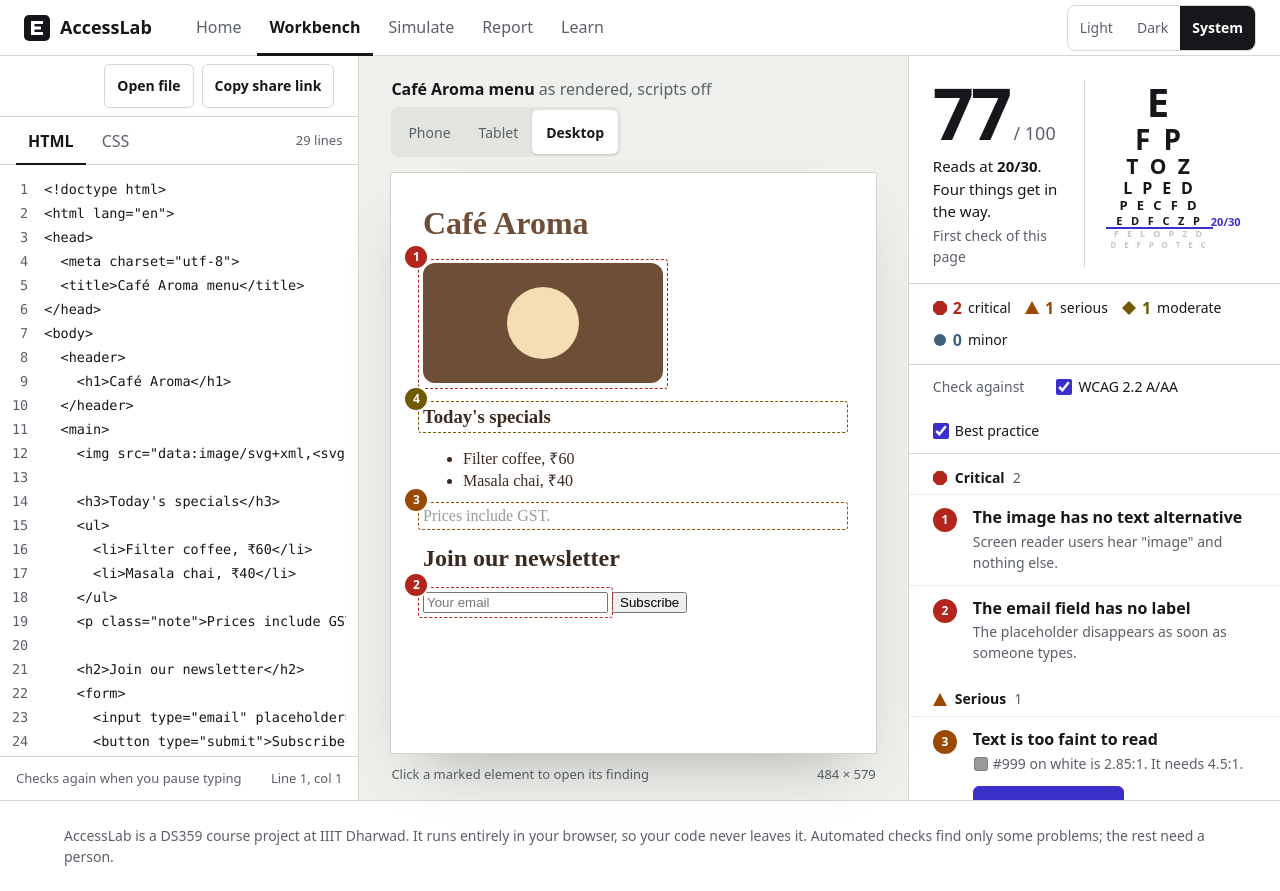
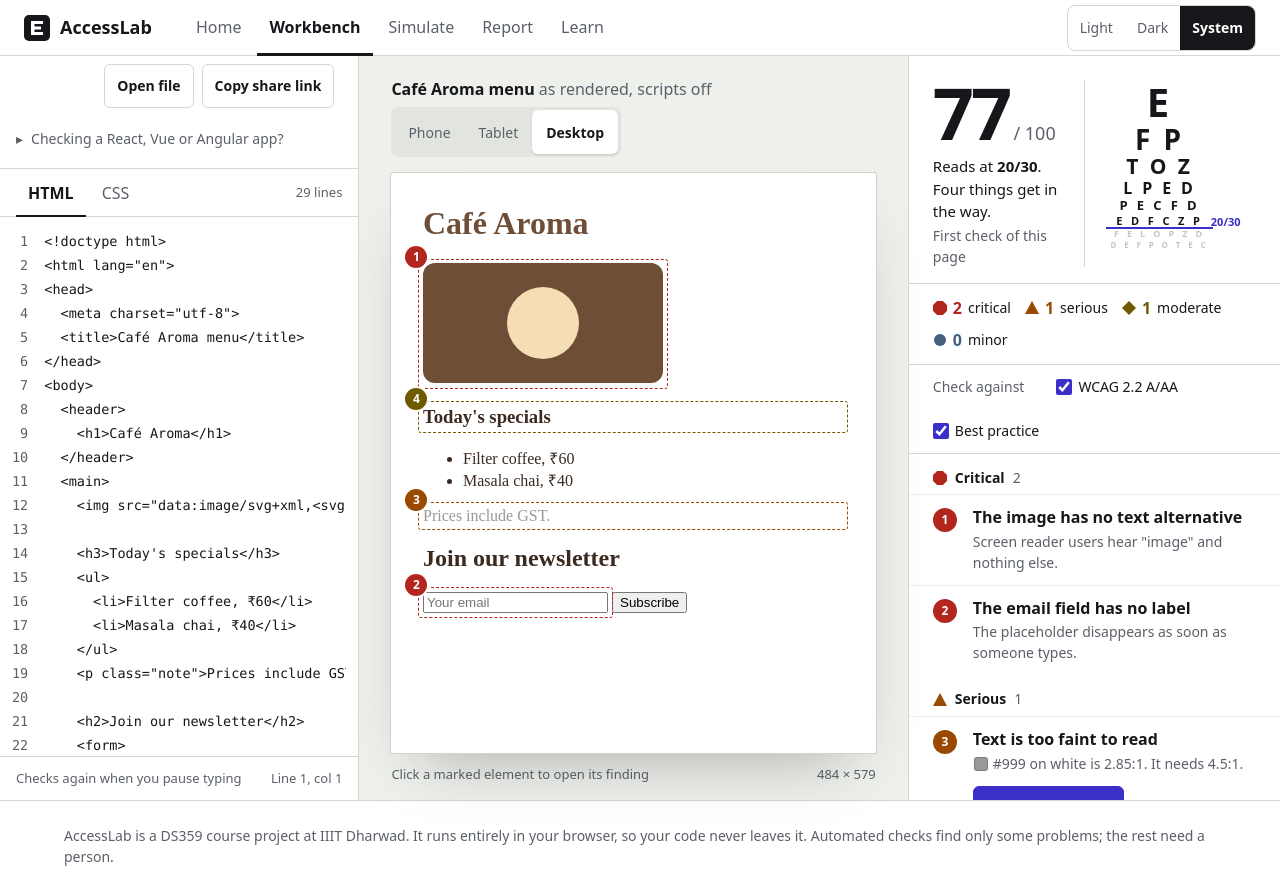
Before and after one commit to sohankolli/accesslab, a React (Vite) app: page /audit in a window 1280 px wide. Built offline with nearby package versions, Linux system fonts and the light colour scheme; a web font is replaced by a local one.

Commit message:
feat(editor): explain how to check apps built with React, Vue or Angular

```diff
--- a/src/features/audit/Workbench.jsx
+++ b/src/features/audit/Workbench.jsx
@@ -177,6 +177,14 @@ export default function Workbench() {
             <OpenFileButton onFiles={openFiles} />
             <ShareLinkButton onNotice={setNotice} />
           </div>
+          <details className="src-help">
+            <summary>Checking a React, Vue or Angular app?</summary>
+            <p>
+              Open the running page, then in the browser&rsquo;s developer tools copy the{' '}
+              <code>&lt;html&gt;</code> element (right-click, Copy, Copy outerHTML) and paste it
+              here. AccessLab checks the rendered page.
+            </p>
+          </details>
         </div>
         <SourceNotice notice={notice} />
         <SourceEditor
--- a/src/features/audit/sourcePane.css
+++ b/src/features/audit/sourcePane.css
@@ -36,6 +36,34 @@
 .src-head__status {
   font-size: var(--text-sm);
   color: var(--graphite);
+}
+.src-help {
+  flex-basis: 100%;
+  font-size: var(--text-sm);
+  color: var(--graphite);
+}
+.src-help summary {
+  display: flex;
+  align-items: center;
+  gap: var(--space-2);
+  min-height: var(--target);
+  width: fit-content;
+  cursor: pointer;
+}
+/* The marker as a turning triangle, since the summary is a flex row. */
+.src-help summary::before {
+  content: '▸';
+}
+.src-help[open] summary::before {
+  content: '▾';
+}
+.src-help summary::-webkit-details-marker {
+  display: none;
+}
+.src-help p {
+  max-width: 40rem;
+  padding-bottom: var(--space-2);
+  color: var(--ink);
 }
 .btn--sm {
   padding: 0 var(--space-3);
```
Also changed, not shown: 1 other file (tests, documents, lock files or other folders).
